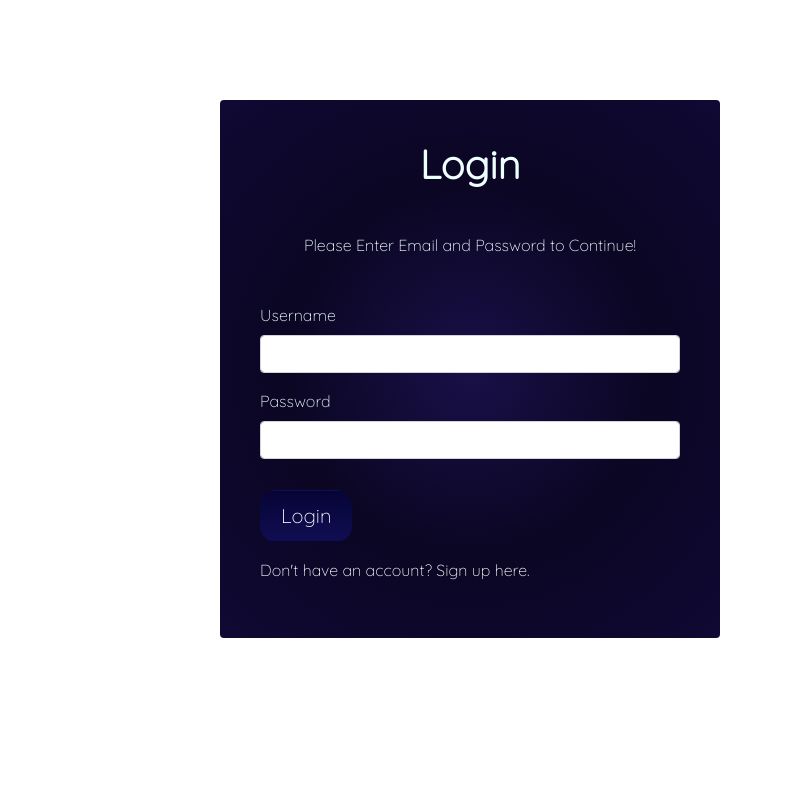
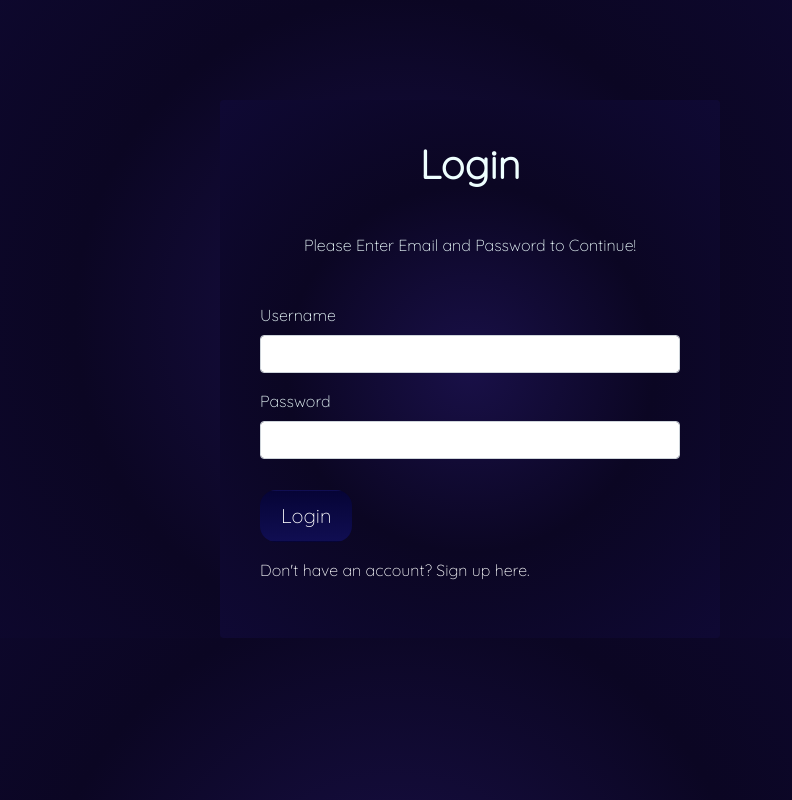
Before and after one commit to saleheenshafiq9/plex-theatre-cinemas, an Angular app in the folder plex-front-end-shafiq/plex-theatres/: page /login in a window 1280 px wide. Shown: the whole page, without its empty margins (244-1036 px from the left). Built offline with nearby package versions, Linux system fonts and the light colour scheme.

Commit message:
back fix

```diff
--- a/plex-front-end-shafiq/plex-theatres/src/app/login/login.component.css
+++ b/plex-front-end-shafiq/plex-theatres/src/app/login/login.component.css
@@ -1,10 +1,20 @@
+.container {
+  width: 100%;
+  background: rgb(25, 16, 72);
+  background: radial-gradient(
+    circle,
+    rgba(25, 16, 72, 1) 0%,
+    rgba(11, 6, 35, 1) 50%,
+    rgba(15, 9, 52, 1) 100%
+  );
+}
 .card {
   margin-left: 370px;
   margin-top: 100px;
   border: none;
   width: 500px;
   padding: 40px;
-  position: absolute;
+  /* position: absolute; */
   font-family: "Quicksand", sans-serif;
   background: rgb(25, 16, 72);
   background: radial-gradient(
```
